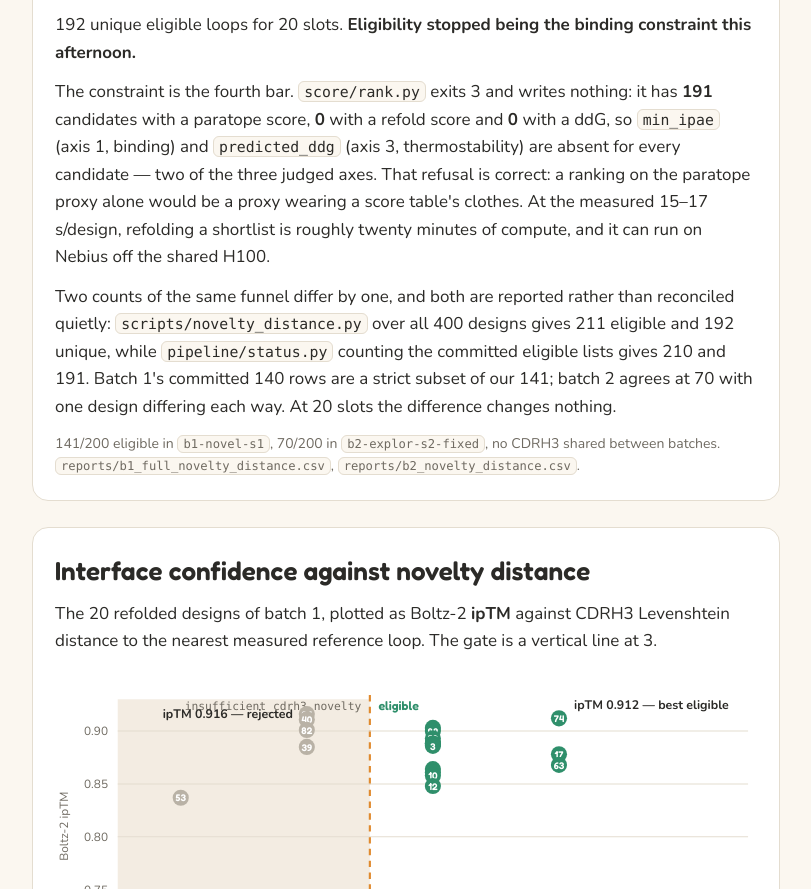
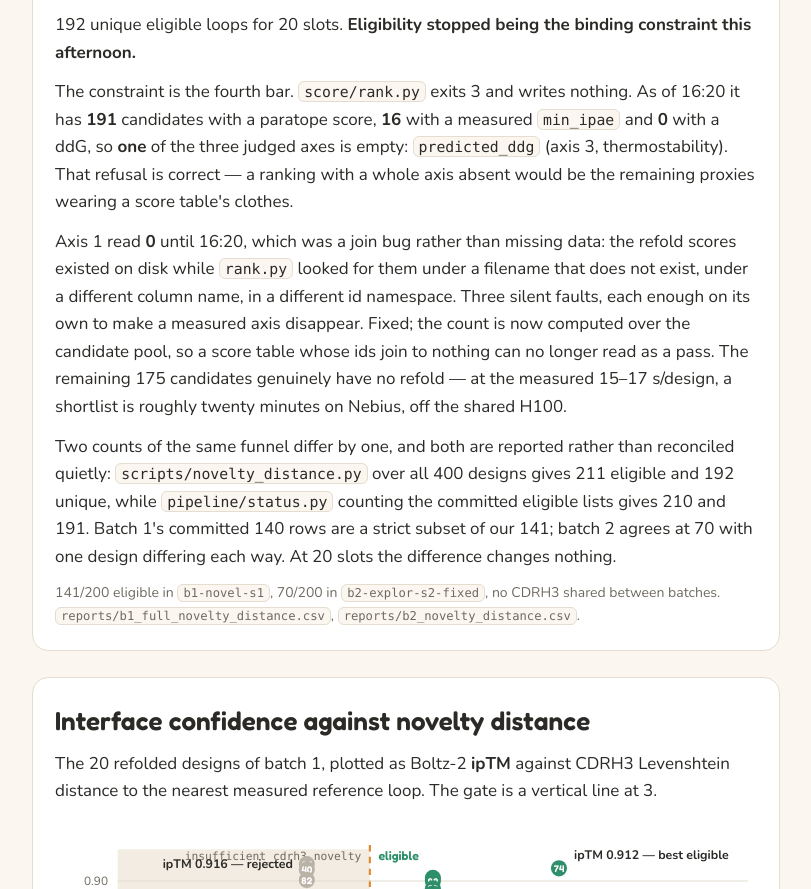
Before and after one commit to Fabtastic4/ai-antibodies-hackathon, a plain HTML site: page docs/status-report.html in a window 1280 px wide. Shown: the part 1388-2277 px from the top of the page, without its empty margins (234-1045 px from the left). Drawn offline with nearby package versions, Linux system fonts and the light colour scheme.

Commit message:
docs: axis 1 is no longer empty — 16 candidates carry a measured min_ipae
Brings the report in line with ed3ab2e. The 16:15 revision said 0 refold
scores and "two of the three judged axes"; after the join fix it is 16 and
one. Adds why the count was 0 -- a join bug, not missing data -- since that
is the more useful thing for the pitch than the number itself.

Co-Authored-By: Claude Opus 5 <noreply@anthropic.com>

```diff
--- a/docs/status-report.html
+++ b/docs/status-report.html
@@ -100,7 +100,7 @@ footer{font-size:14px; color:var(--muted); text-align:center}
 <div class="wrap">
 
   <header>
-    <p class="eyebrow">Team fab-tastic-four · AI × Antibodies, Oslo · 14 November 2026, 16:15</p>
+    <p class="eyebrow">Team fab-tastic-four · AI × Antibodies, Oslo · 14 November 2026, 16:25</p>
     <h1>Trastuzumab CDRH3 optimisation against HER2</h1>
     <p class="lede">Campaign status with one hour forty-five minutes to submission. Two generation
       batches, 400 designs, an eligibility gate we can now run offline, one tree after the branch
@@ -159,13 +159,18 @@ footer{font-size:14px; color:var(--muted); text-align:center}
     </div>
     <p style="margin-top:14px">192 unique eligible loops for 20 slots. <b>Eligibility stopped being the
       binding constraint this afternoon.</b></p>
-    <p>The constraint is the fourth bar. <code>score/rank.py</code> exits 3 and writes nothing: it has
-      <b>191</b> candidates with a paratope score, <b>0</b> with a refold score and <b>0</b> with a
-      ddG, so <code>min_ipae</code> (axis 1, binding) and <code>predicted_ddg</code> (axis 3,
-      thermostability) are absent for every candidate — two of the three judged axes. That refusal is
-      correct: a ranking on the paratope proxy alone would be a proxy wearing a score table's clothes.
-      At the measured 15–17 s/design, refolding a shortlist is roughly twenty minutes of compute, and
-      it can run on Nebius off the shared H100.</p>
+    <p>The constraint is the fourth bar. <code>score/rank.py</code> exits 3 and writes nothing. As of
+      16:20 it has <b>191</b> candidates with a paratope score, <b>16</b> with a measured
+      <code>min_ipae</code> and <b>0</b> with a ddG, so <b>one</b> of the three judged axes is empty:
+      <code>predicted_ddg</code> (axis 3, thermostability). That refusal is correct — a ranking with a
+      whole axis absent would be the remaining proxies wearing a score table's clothes.</p>
+    <p>Axis 1 read <b>0</b> until 16:20, which was a join bug rather than missing data: the refold
+      scores existed on disk while <code>rank.py</code> looked for them under a filename that does not
+      exist, under a different column name, in a different id namespace. Three silent faults, each
+      enough on its own to make a measured axis disappear. Fixed; the count is now computed over the
+      candidate pool, so a score table whose ids join to nothing can no longer read as a pass. The
+      remaining 175 candidates genuinely have no refold — at the measured 15–17 s/design, a shortlist
+      is roughly twenty minutes on Nebius, off the shared H100.</p>
     <p>Two counts of the same funnel differ by one, and both are reported rather than reconciled
       quietly: <code>scripts/novelty_distance.py</code> over all 400 designs gives 211 eligible and 192
       unique, while <code>pipeline/status.py</code> counting the committed eligible lists gives 210 and
```
